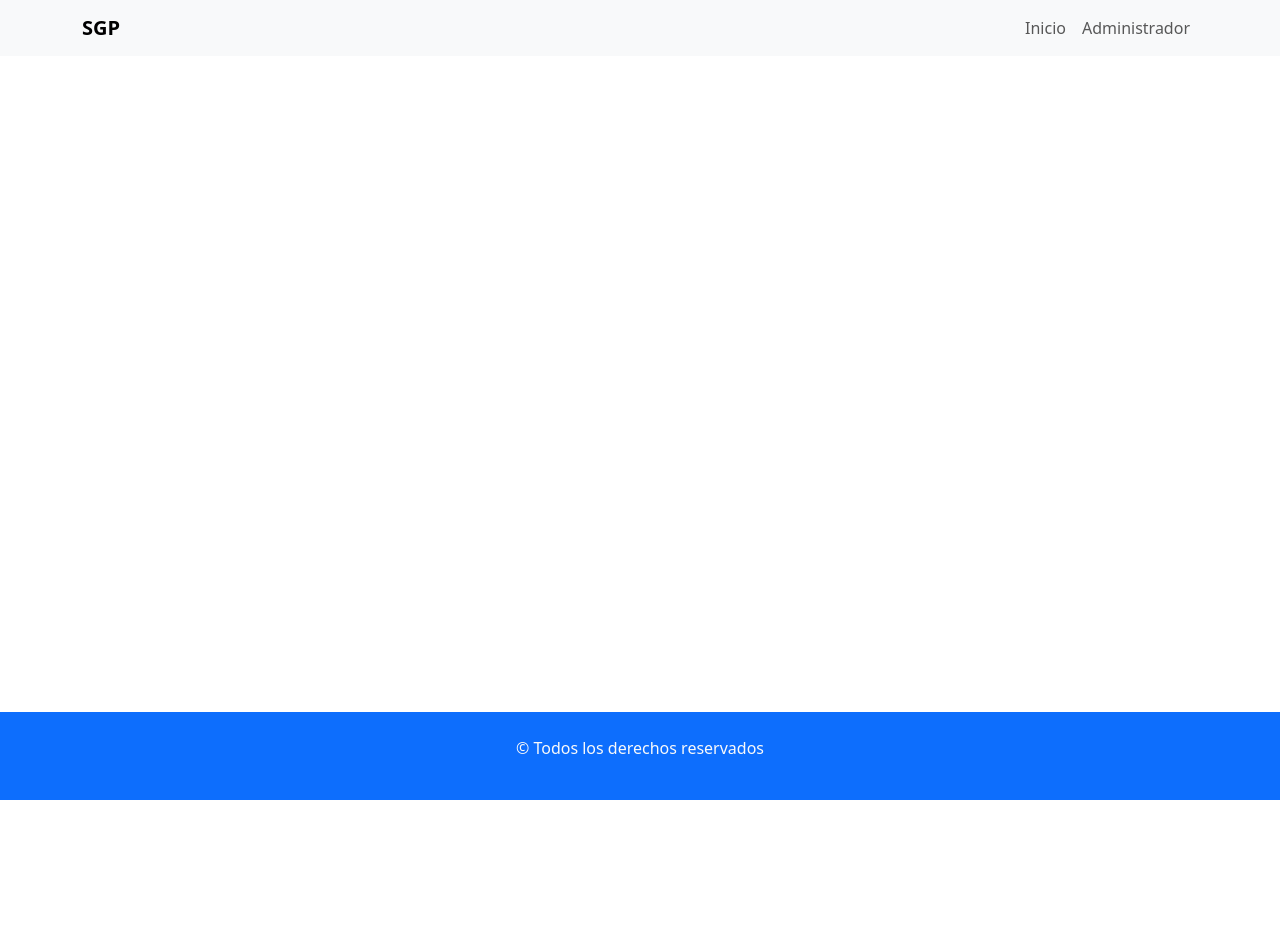
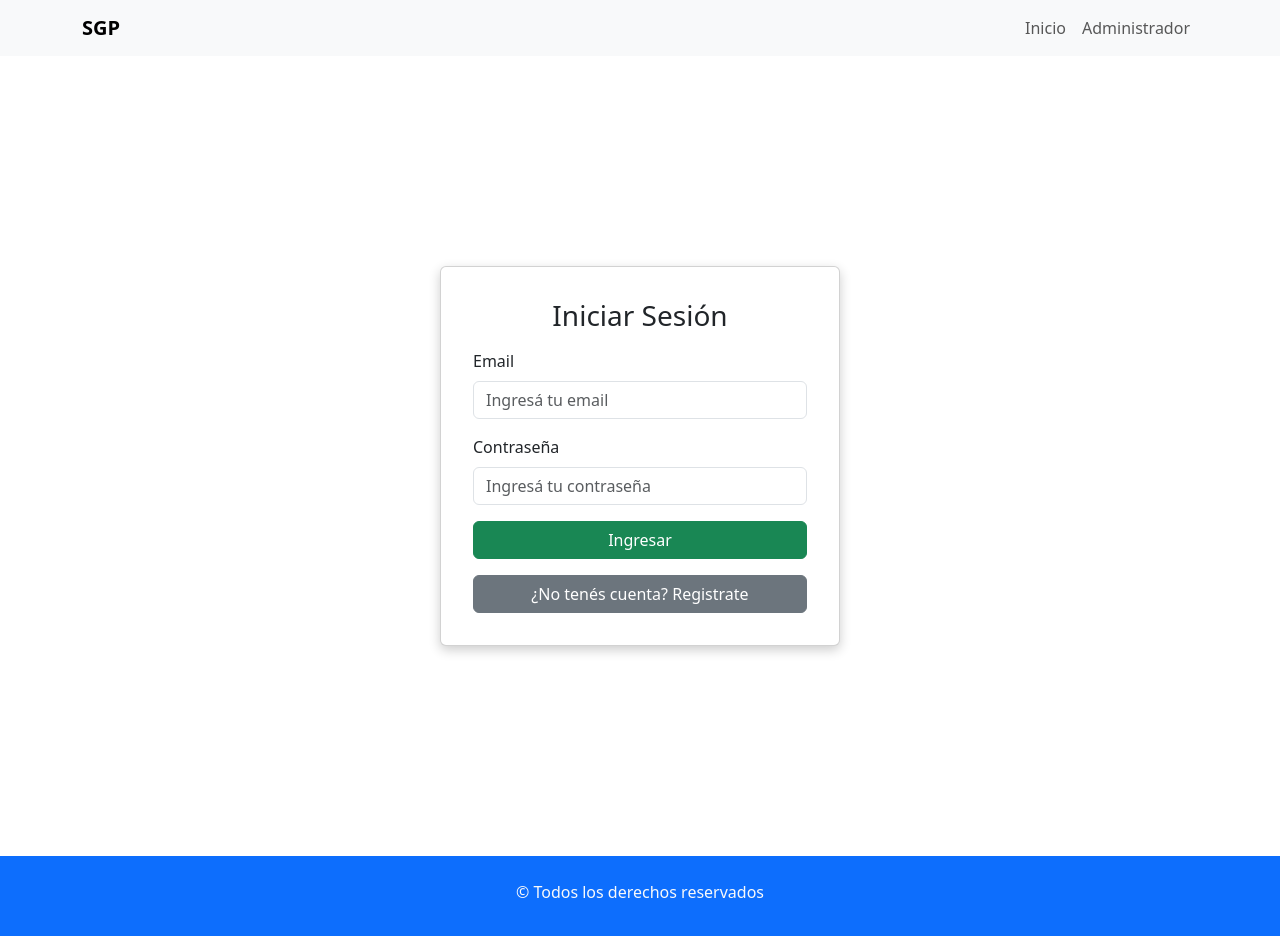
Before and after one commit to pablofranciscogomezrivera/adminRecTFI, a React app in the folder frontend/: page /login in a window 1280 px wide. Shown: the top 936 px of the page. Before the commit the page ends 800 px from the top, so only its background shows below. Built offline with nearby package versions, Linux system fonts and the light colour scheme; the HTML template or start-up script is replaced by a standard one.

Commit message:
feat: agregar login con protector de rutas

```diff
--- a/frontend/src/App.jsx
+++ b/frontend/src/App.jsx
@@ -1,27 +1,52 @@
 import { BrowserRouter, Routes, Route } from "react-router";
 import Inicio from "./components/pages/Inicio";
 import Administrador from "./components/pages/Administrador";
+import Usuario from "./components/pages/Usuario"; // <-- nuevo componente para usuarios
 import Menu from "./components/shared/Menu";
 import Footer from "./components/shared/Footer";
+import Login from "./components/pages/Login";
+import ProtectedRoute from "./components/routes/ProtectedRoute"; // <-- ruta protegida
 
 function App() {
   return (
     <BrowserRouter>
       <div className="app-container">
-        <Menu></Menu>
+        <Menu />
         <main className="main-content">
           <Routes>
-            <Route path="/" element={<Inicio></Inicio>} />
+            <Route path="/" element={<Inicio />} />
+
+            {/* Ruta protegida solo para admin */}
             <Route
               path="/administrador"
-              element={<Administrador></Administrador>}
+              element={
+                <ProtectedRoute role="admin">
+                  <Administrador />
+                </ProtectedRoute>
+              }
             />
+
+            {/* Ruta protegida solo para usuarios normales */}
+            <Route
+              path="/usuario"
+              element={
+                <ProtectedRoute role="user">
+                  <Usuario />
+                </ProtectedRoute>
+              }
+            />
+
+            {/* Ruta de login */}
+            <Route path="/login" element={<Login />} />
+
+            {/* Redirigir rutas desconocidas al login */}
+            <Route path="*" element={<Login />} />
           </Routes>
         </main>
-
-        <Footer></Footer>
+        <Footer />
       </div>
     </BrowserRouter>
   );
 }
+
 export default App;
--- /dev/null
+++ b/frontend/src/components/api/mockAuthApi.jsx
@@ -0,0 +1,32 @@
+const mockUsers = [
+  { id: 1, email: "admin@ejemplo.com", password: "1234", role: "admin" },
+  { id: 2, email: "user@ejemplo.com", password: "abcd", role: "user" },
+];
+
+export const loginUser = (email, password) => {
+  return new Promise((resolve, reject) => {
+    setTimeout(() => {
+      const user = mockUsers.find(
+        (u) => u.email === email && u.password === password
+      );
+      if (user) {
+        const token = btoa(JSON.stringify({ id: user.id, role: user.role }));
+        resolve({ token });
+      } else {
+        reject({ message: "Credenciales incorrectas" });
+      }
+    }, 1000);
+  });
+};
+
+export const getUserFromToken = () => {
+  const token = localStorage.getItem("token");
+  if (!token) return null;
+
+  try {
+    const decoded = JSON.parse(atob(token));
+    return decoded;
+  } catch {
+    return null;
+  }
+};
--- /dev/null
+++ b/frontend/src/components/pages/Login.jsx
@@ -0,0 +1,86 @@
+import { useForm } from "react-hook-form";
+import { useNavigate } from "react-router";
+import { Form, Button, Card, Container } from "react-bootstrap";
+import Swal from "sweetalert2";
+import { loginUser } from "../api/mockAuthApi";
+import { getUserFromToken } from "../api/mockAuthApi";
+
+
+export default function Login() {
+  const {
+    register,
+    handleSubmit,
+    formState: { errors },
+  } = useForm();
+
+  const navigate = useNavigate();
+
+  const onSubmit = async (data) => {
+    try {
+      const response = await loginUser(data.email, data.password);
+      localStorage.setItem("token", response.token); // Guardar JWT
+
+      const user = getUserFromToken(); // Decodificar token para obtener rol
+
+      Swal.fire("Bienvenido!", "Sesión iniciada correctamente", "success");
+
+      // Redirigir según rol
+      if (user.role === "admin") {
+        navigate("/administrador");
+      } else {
+        navigate("/usuario");
+        console.log("Usuario no es admin, redirigir a página de usuario");
+      }
+    } catch (err) {
+      Swal.fire("Error", err.message || "Email o contraseña incorrectos", "error");
+    }
+  };
+
+  return (
+    <Container className="login-container">
+      <Card className="login-card">
+        <h3 className="text-center mb-3">Iniciar Sesión</h3>
+
+        <Form onSubmit={handleSubmit(onSubmit)}>
+          <Form.Group className="mb-3">
+            <Form.Label>Email</Form.Label>
+            <Form.Control
+              type="email"
+              placeholder="Ingresá tu email"
+              {...register("email", { required: "Este campo es obligatorio" })}
+            />
+            {errors.email && (
+              <small className="text-danger">{errors.email.message}</small>
+            )}
+          </Form.Group>
+
+          <Form.Group className="mb-3">
+            <Form.Label>Contraseña</Form.Label>
+            <Form.Control
+              type="password"
+              placeholder="Ingresá tu contraseña"
+              {...register("password", {
+                required: "Este campo es obligatorio",
+              })}
+            />
+            {errors.password && (
+              <small className="text-danger">{errors.password.message}</small>
+            )}
+          </Form.Group>
+
+          <Button type="submit" variant="success" className="w-100 no-focus-outline">
+            Ingresar
+          </Button>
+        </Form>
+
+        <Button
+          className="w-100 mt-3"
+          variant="secondary"
+          onClick={() => navigate("/register")}
+        >
+          ¿No tenés cuenta? Registrate
+        </Button>
+      </Card>
+    </Container>
+  );
+}
--- /dev/null
+++ b/frontend/src/components/pages/Usuario.jsx
@@ -0,0 +1,10 @@
+const Usuario = () => {
+  return (
+    <div className="text-center mt-5">
+      <h1>Panel de Usuario</h1>
+      <p>Esta sección solo la ve el usuario normal.</p>
+    </div>
+  );
+};
+
+export default Usuario;
--- /dev/null
+++ b/frontend/src/components/routes/ProtectedRoute.jsx
@@ -0,0 +1,11 @@
+import { Navigate } from "react-router";
+import { getUserFromToken } from "../api/mockAuthApi";
+
+const ProtectedRoute = ({ children, role }) => {
+  const user = getUserFromToken();
+  if (!user) return <Navigate to="/login" />;
+  if (role && user.role !== role) return <Navigate to="/login" />;
+  return children;
+};
+
+export default ProtectedRoute;
--- a/frontend/src/index.css
+++ b/frontend/src/index.css
@@ -19,3 +19,19 @@ img{
     object-fit: cover!important;
     width: 100%!important;
 }
+
+/* Contenedor centrado en pantalla */
+.login-container {
+  min-height: 100vh;
+  display: flex;
+  justify-content: center;
+  align-items: center;
+}
+
+/* Tarjeta del login */
+.login-card {
+  padding: 2rem;
+  width: 100%;
+  max-width: 400px;
+  box-shadow: 0 4px 12px rgba(0, 0, 0, 0.2);
+}
```
